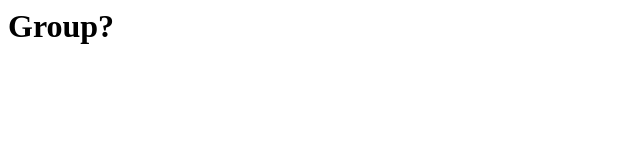
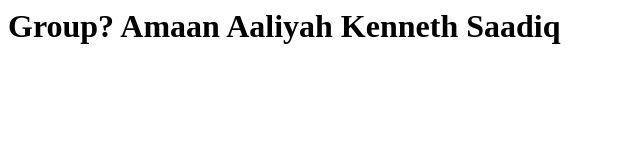
Before and after one commit to AaliyahAllie/groupIce-_-, a plain HTML site: page home.html in a window 1280 px wide. Shown: the whole page, without its empty margins (0-640 px from the left). Drawn offline with Linux system fonts and the light colour scheme.

Commit message:
Update home.html

```diff
--- a/home.html
+++ b/home.html
@@ -1,5 +1,10 @@
 <html>
     <head>
-        <h1>Group?</h1>
+        <h1>Group?
+        Amaan
+        Aaliyah
+        Kenneth
+        Saadiq
+        </h1>
     </head>
 </html>
```
